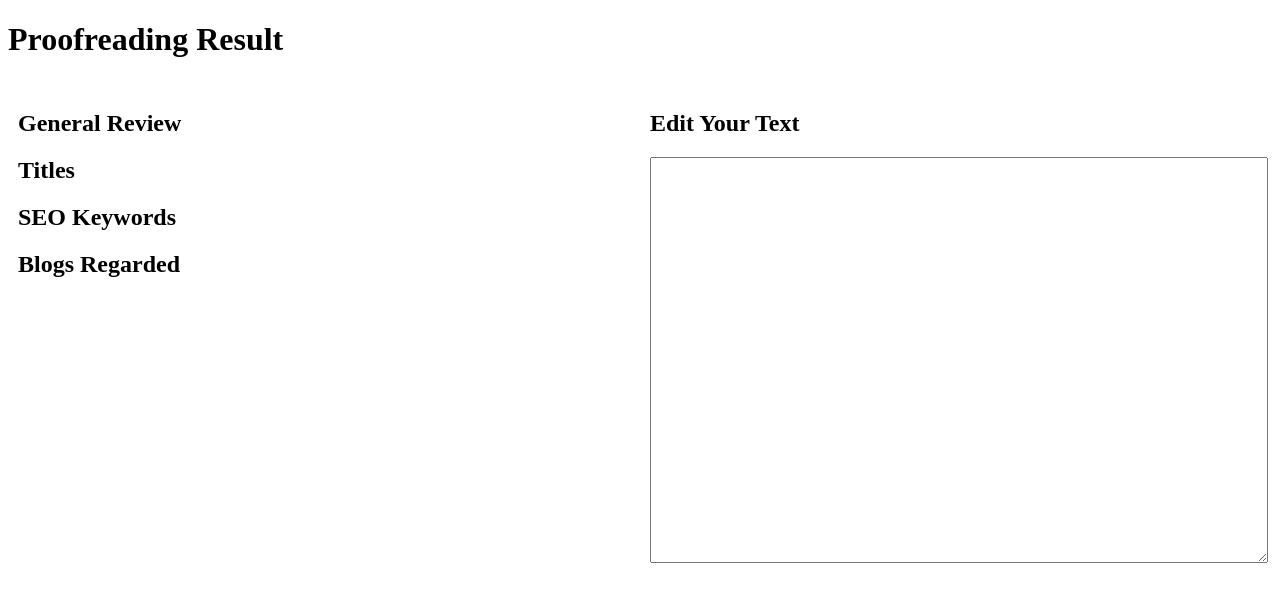
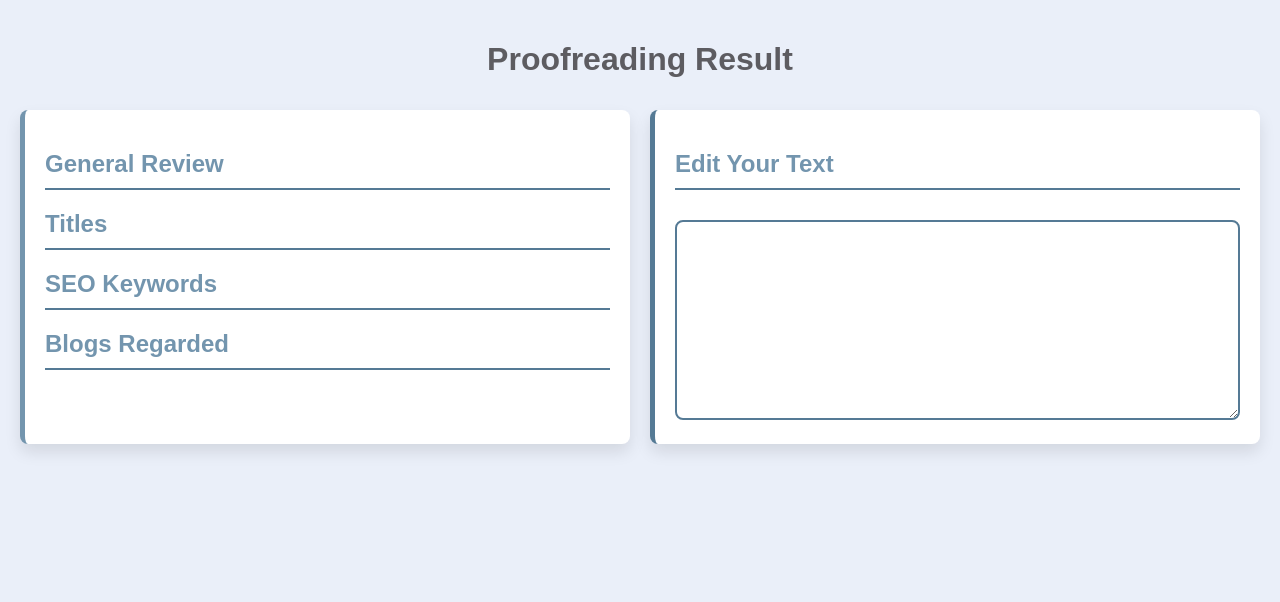
Before and after one commit to Bapinedam/blog_proofreader, a Flask app: template templates/result.html in a window 1280 px wide. Shown: the top 602 px of the page. Run offline with Flask 3, Linux system fonts and the light colour scheme; the template is opened without the code that fills it, so the values that code supplies are empty.

Commit message:
Good results

```diff
--- /dev/null
+++ b/static/style.css
@@ -0,0 +1,136 @@
+.form-container {
+    max-width: 800px;
+    margin: 0 auto;
+    padding: 20px;
+    background-color: var(--card-bg-color);
+    border-radius: var(--border-radius);
+    box-shadow: var(--box-shadow);
+    text-align: center;
+  }
+
+  .proofread-form {
+    display: flex;
+    flex-direction: column;
+    align-items: center;
+    gap: 20px;
+  }
+
+  .form-label {
+    margin-bottom: 10px;
+    font-size: 20px;
+    color: var(--primary-color);
+  }
+
+  .text-input {
+    width: 100%;
+    max-width: 100%;
+    height: 150px;
+    padding: 10px;
+    border-radius: var(--border-radius);
+    border: 2px solid var(--accent-color);
+    font-family: inherit;
+  }
+
+  .submit-btn {
+    padding: 10px 20px;
+    background-color: var(--secondary-color);
+    color: #fff;
+    border: none;
+    border-radius: var(--border-radius);
+    cursor: pointer;
+    font-size: 18px;
+    transition: background-color 0.3s ease;
+  }
+
+  .submit-btn:hover {
+    background-color: var(--accent-color);
+  }
+
+:root {
+    --bg-color: #EAEFF9;
+    --text-color: #36454F;
+    --card-bg-color: #FFFFFF;
+    --primary-color: #5D5C61;
+    --secondary-color: #7395AE;
+    --accent-color: #557A95;
+    --border-radius: 8px;
+    --box-shadow: 0px 8px 16px rgba(0, 0, 0, 0.1);
+  }
+
+  body {
+    font-family: 'Arial', sans-serif;
+    color: var(--text-color);
+    background-color: var(--bg-color);
+    margin: 0;
+    padding: 20px;
+  }
+
+  h1 {
+    color: var(--primary-color);
+    text-align: center;
+    margin-bottom: 2rem;
+  }
+
+  .container {
+    display: flex;
+    flex-wrap: wrap;
+    gap: 20px;
+    justify-content: center;
+  }
+
+  .result-section, .edit-section {
+    background-color: var(--card-bg-color);
+    border-radius: var(--border-radius);
+    box-shadow: var(--box-shadow);
+    padding: 20px;
+    flex-basis: calc(50% - 10px);
+    box-sizing: border-box;
+  }
+
+  .result-section {
+    border-left: 5px solid var(--secondary-color);
+  }
+
+  .edit-section {
+    border-left: 5px solid var(--accent-color);
+  }
+
+  h2 {
+    color: var(--secondary-color);
+    border-bottom: 2px solid var(--accent-color);
+    padding-bottom: 10px;
+  }
+
+  ul {
+    list-style-type: none;
+    padding: 0;
+  }
+
+  ul li {
+    background: linear-gradient(145deg, var(--secondary-color), var(--accent-color));
+    margin: 10px 0;
+    padding: 10px;
+    border-radius: var(--border-radius);
+    color: #fff;
+    box-shadow: var(--box-shadow);
+  }
+
+  textarea {
+    width: 100%;
+    height: 200px;
+    border-radius: var(--border-radius);
+    border: 2px solid var(--accent-color);
+    padding: 10px;
+    box-sizing: border-box;
+    font-family: inherit;
+    margin-top: 10px;
+  }
+
+  @media (max-width: 768px) {
+    .container {
+      flex-direction: column;
+    }
+    .result-section, .edit-section {
+      flex-basis: auto;
+    }
+  }
--- a/templates/result.html
+++ b/templates/result.html
@@ -1,23 +1,10 @@
 <!DOCTYPE html>
-<html>
+<html lang="en">
 <head>
+  <meta charset="UTF-8">
+  <meta name="viewport" content="width=device-width, initial-scale=1.0">
   <title>Proofreading Result</title>
-</head>
-<title>Proofreading Result</title>
-  <style>
-    .container {
-      display: flex;
-    }
-    .result-section, .edit-section {
-      flex: 1;
-      padding: 10px;
-      box-sizing: border-box;
-    }
-    .edit-section textarea {
-      width: 100%;
-      height: 400px; /* Adjust height as needed */
-    }
-  </style>
+  <link rel="stylesheet" href="/static/style.css">
 </head>
 <body>
 
```
Also changed, not shown: templates/index.html (+12 -6 lines).
